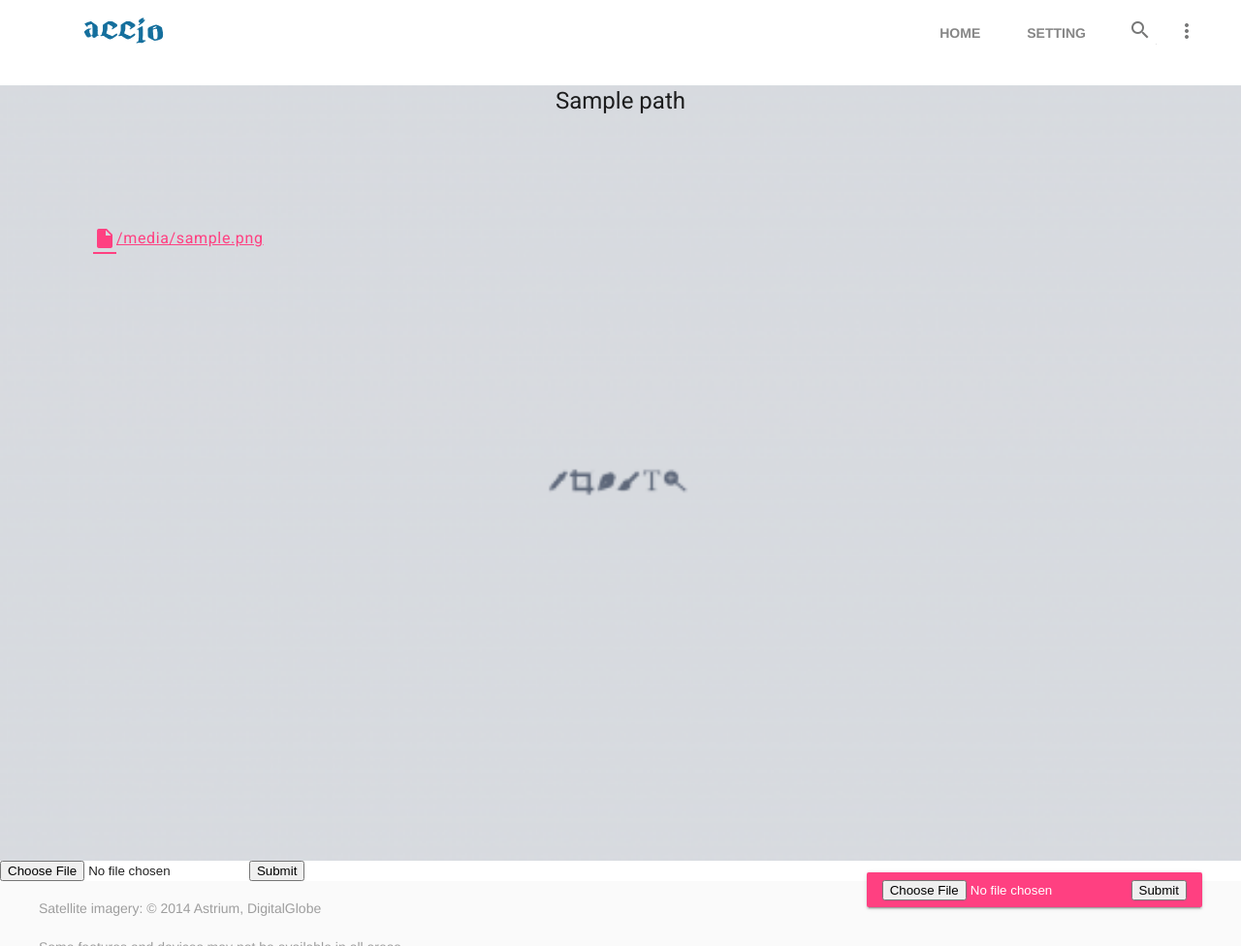
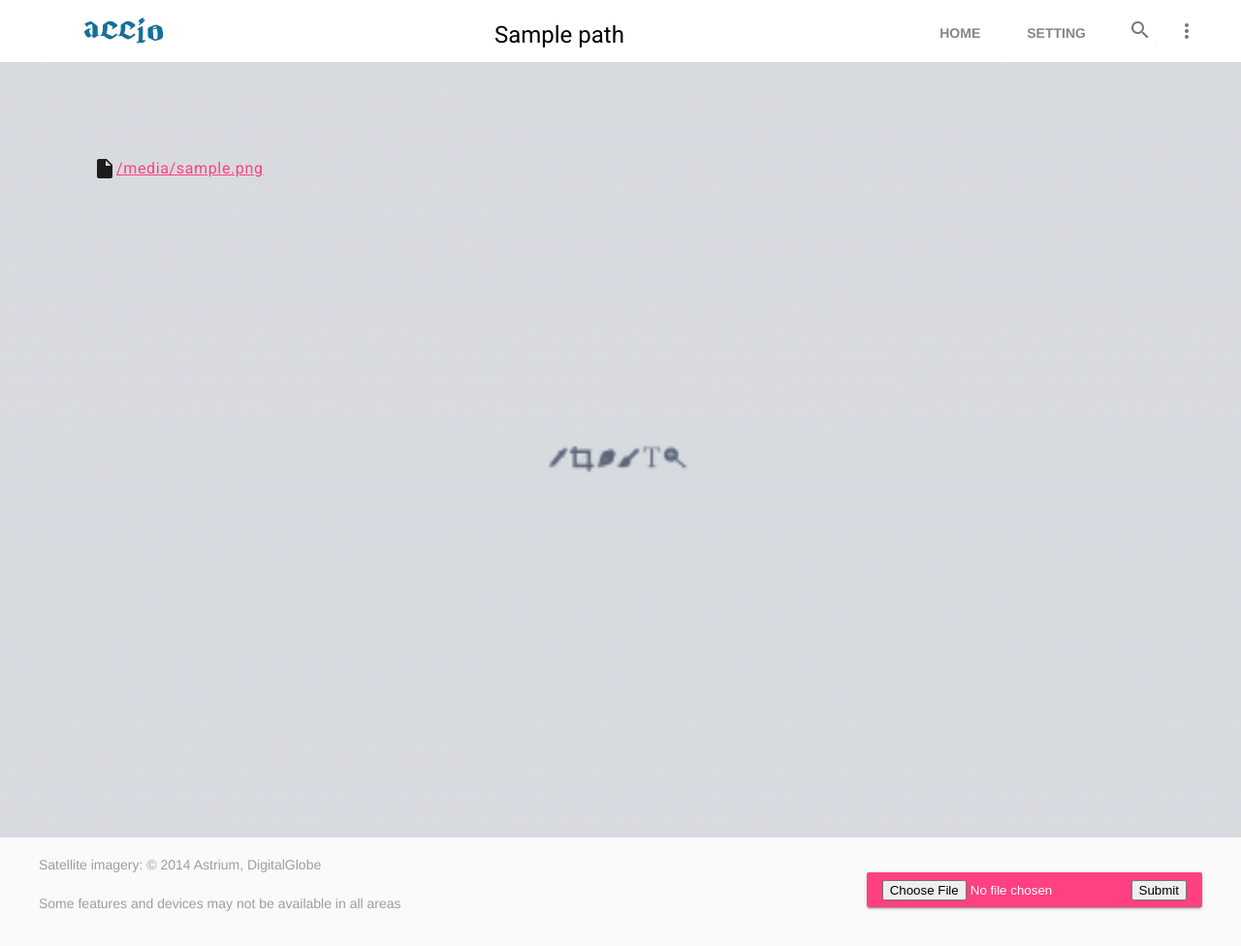
Before and after one commit to agamrjain/Accio, a Flask app: template templates/index_material.html in a window 1280 px wide. Shown: the whole page at 97% size. Run offline with Flask 2, Linux system fonts and the light colour scheme; the template is opened without the code that fills it: most values are stand-ins (such as "Sample title", 1, 10 or a date in 2020).

Commit message:
changed the position of path

```diff
--- a/templates/index_material.html
+++ b/templates/index_material.html
@@ -40,6 +40,9 @@
       margin-bottom: 40px;
       z-index: 900;
     }
+#path{
+color: black;
+}
 
     </style>
 </head>
@@ -50,9 +53,11 @@
         <div class="mdl-layout__header-row">
           <span class="android-title mdl-layout-title">
             <img class="android-logo-image" src="{{ url_for('static',filename='images/accio-logo3.png') }}">
-          </span>
+
+</span>
+
             <!-- Add spacer, to align navigation to the right in desktop -->
-            <div class="android-header-spacer mdl-layout-spacer"></div>
+            <div class="android-header-spacer mdl-layout-spacer"></div><h4 id="path">{{path}}</h4>
             <div class="android-search-box mdl-textfield mdl-js-textfield mdl-textfield--expandable mdl-textfield--floating-label mdl-textfield--align-right mdl-textfield--full-width">
                 <label class="mdl-button mdl-js-button mdl-button--icon" for="search-field">
                     <i class="material-icons">search</i>
@@ -93,6 +98,7 @@
         <span class="mdl-layout-title">
           <img class="android-logo-image" src="{{ url_for('static',filename='images/accio-logo-white.png') }}">
         </span>
+
         <nav class="mdl-navigation">
             <a class="mdl-navigation__link" href="">Phones</a>
             <a class="mdl-navigation__link" href="">Tablets</a>
@@ -134,25 +140,29 @@
                 <i class="material-icons">expand_more</i>
               </button>
             </a>-->
-            <h4>{{path}}</h4>
+
             <div class="android-screen-section mdl-typography--text-center">
                 <ul class="demo-list-icon mdl-list">
                     {% for file in tree %}
                     {% if isFile(path+'/'+file) %}
                     <li class="mdl-list__item">
-                        <a href="{{ name }}>{{ file }}">
+
                         <span class="mdl-list__item-primary-content">
                             <i class="material-icons">folder</i>
-                               {{ file }}
-                        </span>
+                        <a href="{{ name }}>{{ file }}">
+		       {{ file }}
                         </a>
+			</span>
+
                     </li>
                     {% else %}
                     <li class="mdl-list__item">
-                        <a href="{{ name }}>{{ file }}">
+
                          <span class="mdl-list__item-primary-content">
                              <i class="material-icons">insert_drive_file</i>
+ <a href="{{ name }}>{{ file }}">
                                {{ file }}
+</a>
                          </span>
                         </a>
                     </li>
@@ -161,14 +171,14 @@
                 </ul>
             </div>
         </div>
-        <form action = "http://192.168.0.106:5000/uploader/" method = "POST"
+        <!--<form action = "http://192.168.0.106:5000/uploader/" method = "POST"
               enctype = "multipart/form-data">
             <input type = "file" name = "file" />
             <input type="hidden" name="path" value="{{path}}">
             <input type="hidden" name="name" value="{{name}}">
             <input type = "submit"/>
         </form>
-        <!--<div class="android-screen-section mdl-typography&#45;&#45;text-center">
+        <div class="android-screen-section mdl-typography&#45;&#45;text-center">
         <a name="screens"></a>
         <div class="mdl-typography&#45;&#45;display-1-color-contrast">Powering screens of all sizes</div>
         <div class="android-screens">
@@ -359,14 +369,14 @@
         </footer>
     </div>
 </div>
-<a href="" id="view-source" class="mdl-button mdl-js-button mdl-button--raised mdl-js-ripple-effect mdl-color--accent mdl-color-text--accent-contrast">
+<div id="view-source" class="mdl-button mdl-js-button mdl-button--raised mdl-js-ripple-effect mdl-color--accent mdl-color-text--accent-contrast">
     <form action = "http://192.168.0.106:5000/uploader/" method = "POST" enctype = "multipart/form-data">
          <input type = "file" name = "file" />
          <input type="hidden" name="path" value="{{path}}">
  	     <input type="hidden" name="name" value="{{name}}">
 	     <input type = "submit" />
     </form>
-</a>
+</div>
 <script src="https://code.getmdl.io/1.3.0/material.min.js"></script>
 </body>
 </html>
```
